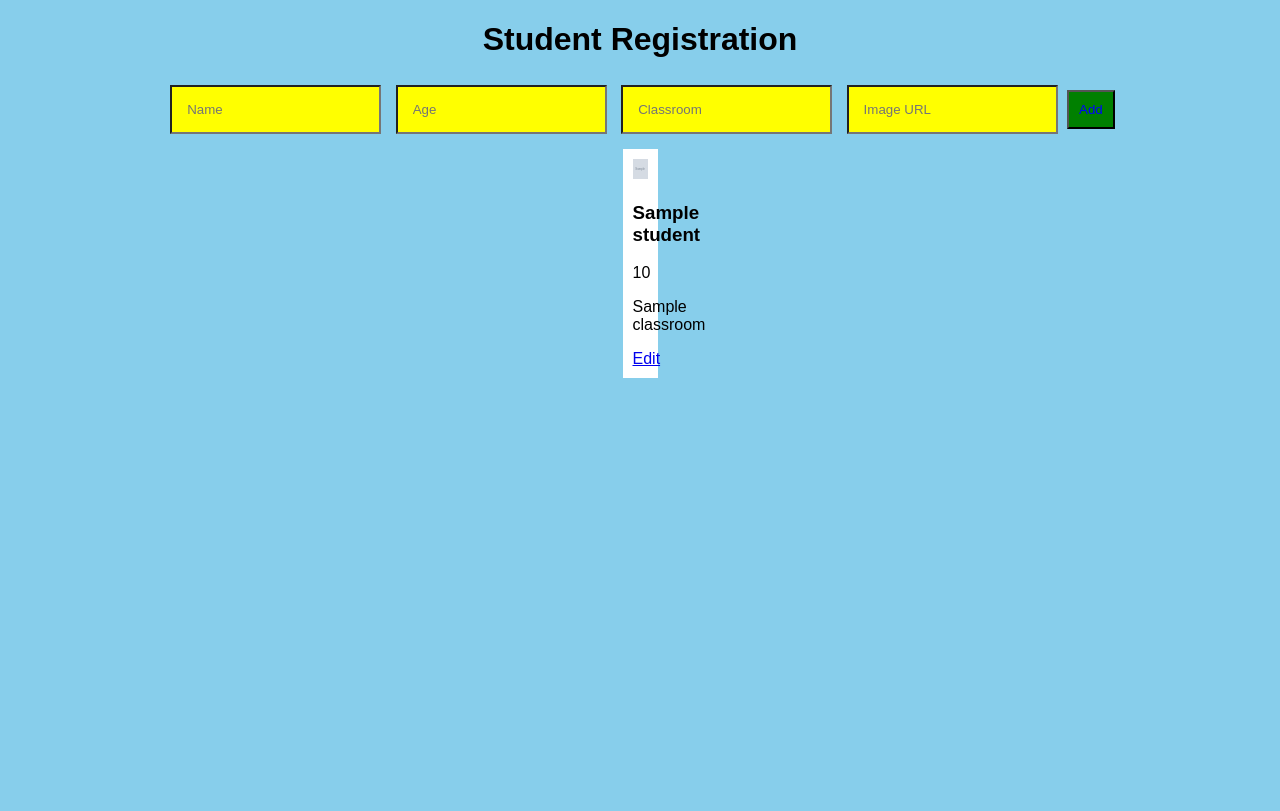
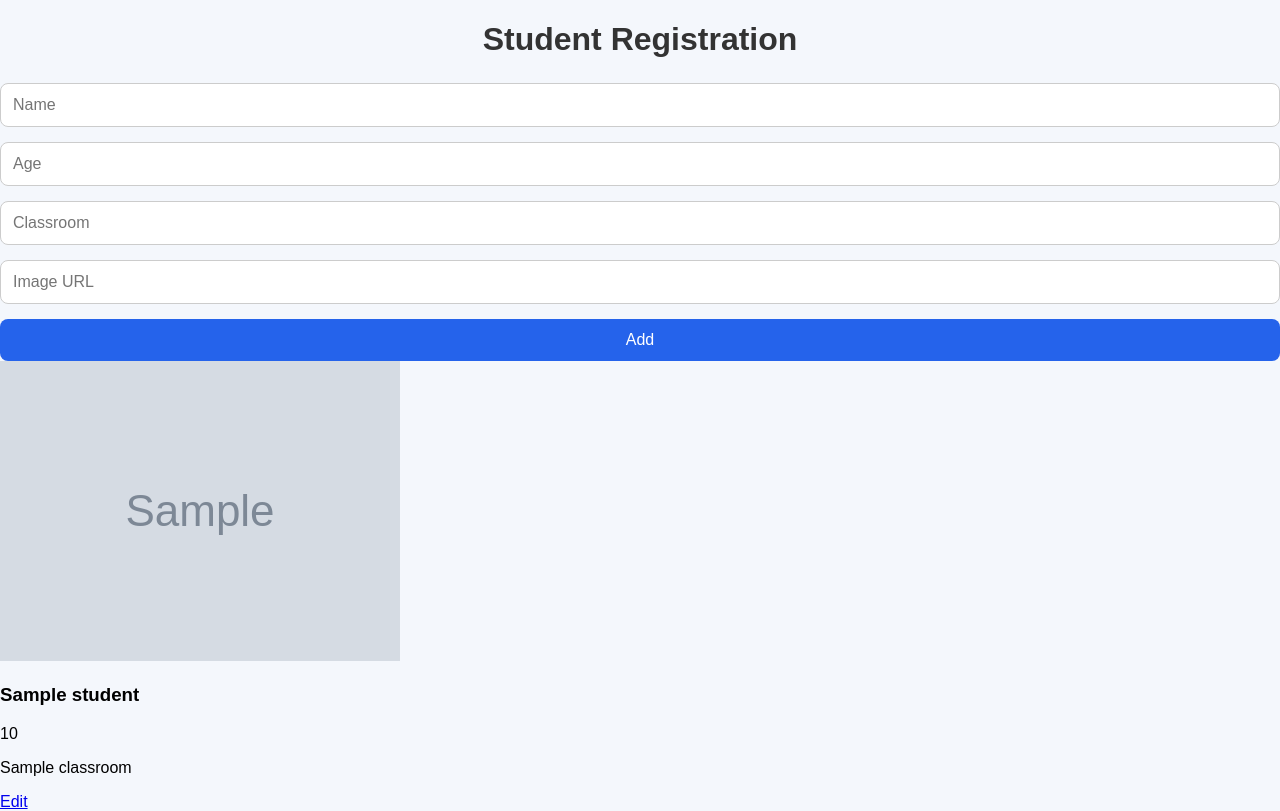
Before and after one commit to Kenia48-INGABIRE/student-registration, a Flask app: template templates/index.html in a window 1280 px wide. Before the commit the page ends 378 px from the top, so only its background shows below. Run offline with Flask 3, Linux system fonts and the light colour scheme; the template is opened without the code that fills it: most values are stand-ins (such as "Sample title", 1, 10 or a date in 2020); grey boxes marked "Sample" are stand-in pictures.

Commit message:
Update style.css

```diff
--- a/templates/static/style.css
+++ b/templates/static/style.css
@@ -1,48 +1,100 @@
 body {
-  font-family: Arial;
-  background:skyblue;
-  text-align: center;
+    font-family: Arial, sans-serif;
+    background-color: #f4f7fc;
+    margin: 0;
+    padding: 0;
 }
 
-form input {
-  padding: 15px;
-  margin: 5px;
-  background: yellow;
+/* Main container */
+.container {
+    width: 80%;
+    max-width: 900px;
+    margin: 40px auto;
+    background: white;
+    padding: 25px;
+    border-radius: 12px;
+    box-shadow: 0px 4px 12px rgba(0, 0, 0, 0.1);
 }
 
-button {
-  padding: 10px;
-  background:green;
-  color:blue;
+/* Title */
+h1 {
+    text-align: center;
+    color: #333;
+    margin-bottom: 25px;
 }
 
-.students {
-  display: flex;
-  flex-wrap: wrap;
-  justify-content: center;
+/* Form styling */
+form {
+    display: flex;
+    flex-direction: column;
+    gap: 15px;
 }
 
-.card {
-  background: white;
-  margin: 10px;
-  padding: 10px;
-  width: 15px;
+/* Inputs */
+input {
+    padding: 12px;
+    border: 1px solid #ccc;
+    border-radius: 8px;
+    font-size: 16px;
 }
 
-img {
-  width: 100%;
-  height: 20px;
-  object-fit: cover;
-}
-.container {
-  display: grid;
-  place-items:center;
-  height:101;
+/* Add button */
+button {
+    background-color: #2563eb;
+    color: white;
+    padding: 12px;
+    border: none;
+    border-radius: 8px;
+    font-size: 16px;
+    cursor: pointer;
+    transition: 0.3s;
 }
 
-h1 {
-  backgroung:skyblue;
+button:hover {
+    background-color: #1d4ed8;
 }
-student Registration{
-  background:blue;
+
+/* Student cards */
+.student-card {
+    background: #f9fafb;
+    border-left: 5px solid #2563eb;
+    padding: 15px;
+    margin-top: 20px;
+    border-radius: 10px;
 }
+
+/* Student name */
+.student-card h3 {
+    margin: 0;
+    color: #111827;
+}
+
+/* Student details */
+.student-card p {
+    margin: 5px 0;
+    color: #4b5563;
+}
+
+/* Student image */
+.student-card img {
+    width: 120px;
+    height: 120px;
+    object-fit: cover;
+    border-radius: 10px;
+    margin-top: 10px;
+}
+
+/* Edit button */
+.edit-btn {
+    display: inline-block;
+    margin-top: 10px;
+    background-color: #10b981;
+    padding: 8px 14px;
+    color: white;
+    text-decoration: none;
+    border-radius: 6px;
+}
+
+.edit-btn:hover {
+    background-color: #059669;
+}
```
